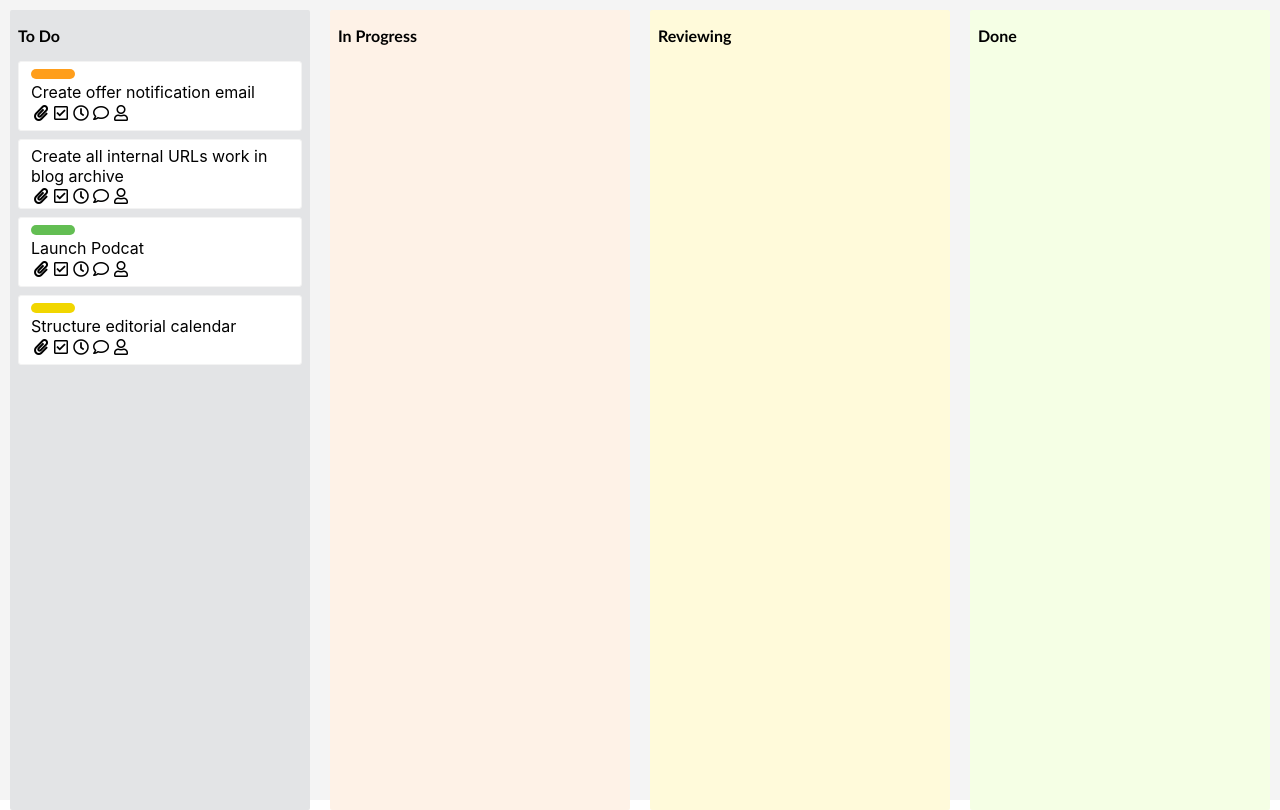
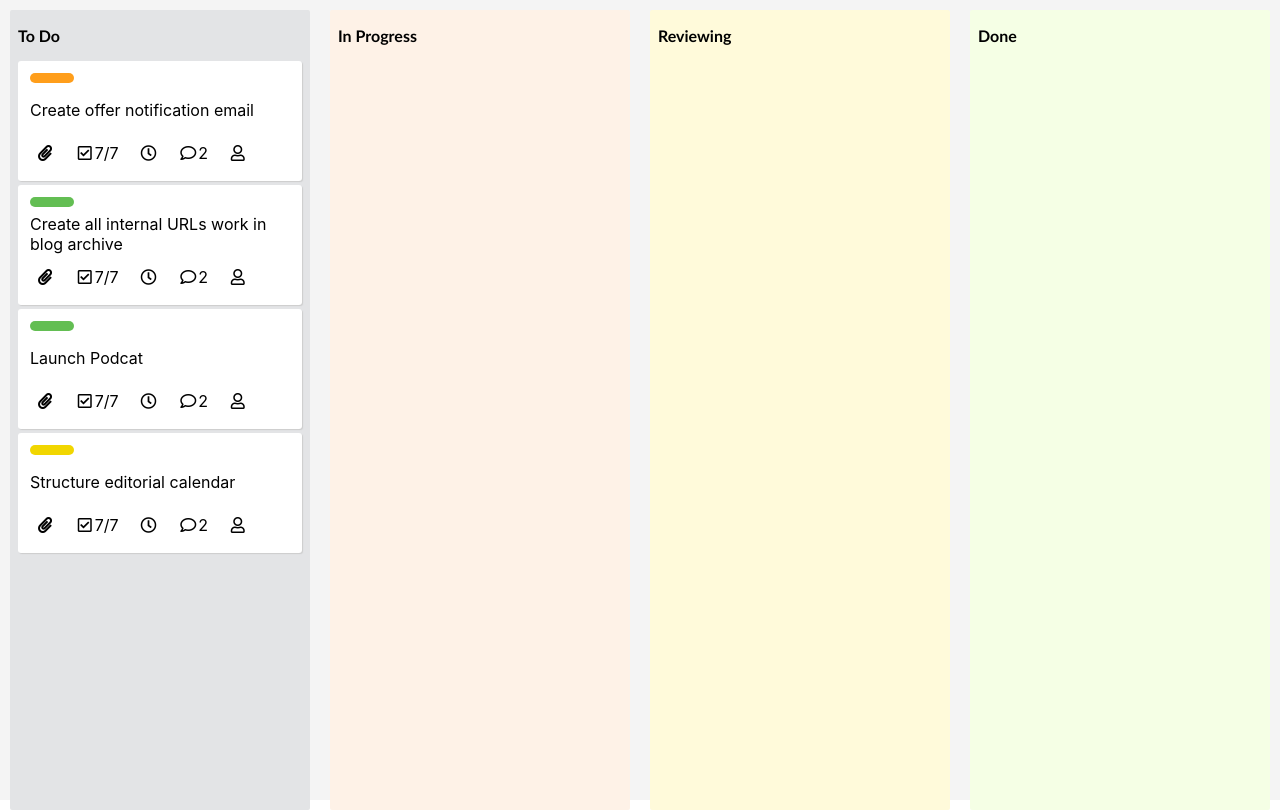
Before and after one commit to DouglasFeliphe/trello-clone-react, a React (Create React App) app: page / in a window 1280 px wide. Built offline with nearby package versions, Linux system fonts and the light colour scheme.

Commit message:
[ADD] inserindo ícones

```diff
--- a/src/App.css
+++ b/src/App.css
@@ -44,13 +44,16 @@ p {
 .card {
   border-radius: 3px;
   background-color: #fff;
-  height: 7%;
-  margin-bottom: 8px;
-  padding: 6px 6px 6px 12px;
+  /* height: 8%; */
+  height: 12%;
+  /* height: fit-content; */
+  margin-bottom: 4px;
+  padding: 12px 6px 12px 12px;
   display: flex;
   flex-direction: column;
-  justify-content: space-evenly;
-  border: 1px solid #f3f3f3;
+  justify-content: space-between;
+  box-shadow: 1px 1px 1px #ccc;
+  /* border: 1px solid #f3f3f3; */
 }
 
 .card-label {
@@ -70,3 +73,24 @@ p {
 .--low-priority {
   background: #63be53;
 }
+
+.card-action-container {
+  width: 80%;
+  display: flex;
+  align-items: center;
+  justify-content: space-between;
+  /* border: 1px solid #ff9e1b; */
+  padding: 5px;
+}
+
+.card-action-item {
+  height: 22px;
+  /* width: 33px; */
+  display: flex;
+
+  justify-content: space-around;
+  align-items: center;
+  /* border: 1px solid #000; */
+  margin: 0;
+  padding: 0;
+}
--- a/src/Components/Card/index.jsx
+++ b/src/Components/Card/index.jsx
@@ -117,14 +117,25 @@ const Card = ({
             : labelPriority === "baixa" && "card-label --low-priority"
         }
       ></label>
-      <div></div>
       {name}
-      <div>
-        <i className="fa fa-paperclip"></i>
-        <i className="far fa-check-square"></i>
-        <i className="far fa-clock"></i>
-        <i className="far fa-comment"></i>
-        <i className="far fa-user"></i>
+      <div className="card-action-container">
+        <div className="card-action-item">
+          <i className="fa fa-paperclip" />
+        </div>
+        <div className="card-action-item">
+          <i className="far fa-check-square"></i>
+          <label htmlFor="">7/7</label>
+        </div>
+        <div className="card-action-item">
+          <i className="far fa-clock" />
+        </div>
+        <div className="card-action-item">
+          <i className="far fa-comment" />
+          <label>2</label>
+        </div>
+        <div className="card-action-item">
+          <i className="far fa-user" />
+        </div>
       </div>
     </div>
   );
--- a/src/Components/Column/index.jsx
+++ b/src/Components/Column/index.jsx
@@ -44,9 +44,7 @@ const Column = ({ children, className, title }) => {
       className={"column " + className}
       style={{ boxShadow: getBackgroundColor() }}
     >
-      <div>
-        <p className="column-title">{title}</p>
-      </div>
+      <p className="column-title">{title}</p>
       {children}
     </div>
   );
--- a/src/tasks.js
+++ b/src/tasks.js
@@ -8,18 +8,79 @@ export const mock_tasks = [
     name: "Create offer notification email",
     priority: "alta",
     column: DO_IT,
+    coments: [
+      {
+        id: 1,
+        text: "lorem ipsum",
+      },
+      {
+        id: 2,
+        text: "lorem ipsum lorem ipsum",
+      },
+    ],
+    checklist: [
+      {
+        id: 1,
+        text: "lorem ipsum",
+        done: false,
+      },
+      {
+        id: 2,
+        text: "lorem ipsum lorem ipsum",
+        done: false,
+      },
+    ],
   },
   {
     id: 2,
     name: "Create all internal URLs work in blog archive",
+    coments: [],
+    checklist: [],
     priority: "baixa",
     column: DO_IT,
   },
-  { id: 3, name: "Launch Podcat", priority: "baixa", column: DO_IT },
+  {
+    id: 3,
+    name: "Launch Podcat",
+    coments: [],
+    checklist: [
+      {
+        id: 1,
+        text: "lorem ipsum",
+        done: true,
+      },
+      {
+        id: 2,
+        text: "lorem ipsum lorem ipsum",
+        done: false,
+      },
+    ],
+    priority: "baixa",
+    column: DO_IT,
+  },
   {
     id: 4,
     name: "Structure editorial calendar",
     priority: "media",
+    coments: [
+      {
+        id: 1,
+        text: "lorem ipsum",
+      },
+      {
+        id: 2,
+        text: "lorem ipsum lorem ipsum",
+      },
+      {
+        id: 3,
+        text: "lorem ipsum lorem ipsum",
+      },
+      {
+        id: 4,
+        text: "lorem ipsum lorem ipsum",
+      },
+    ],
+    checklist: [],
     column: DO_IT,
   },
 ];
```
